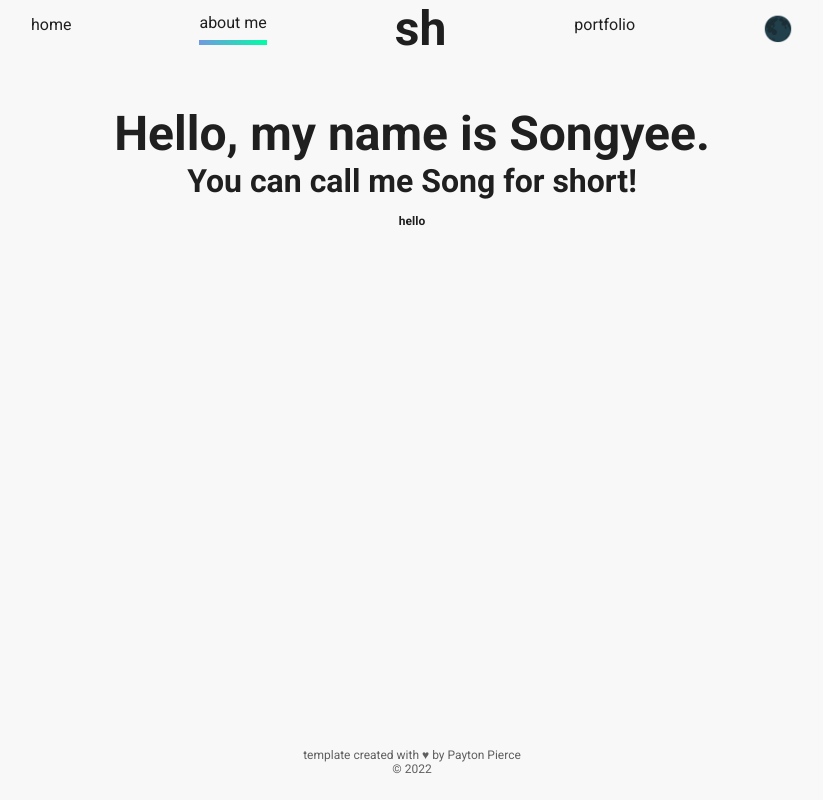
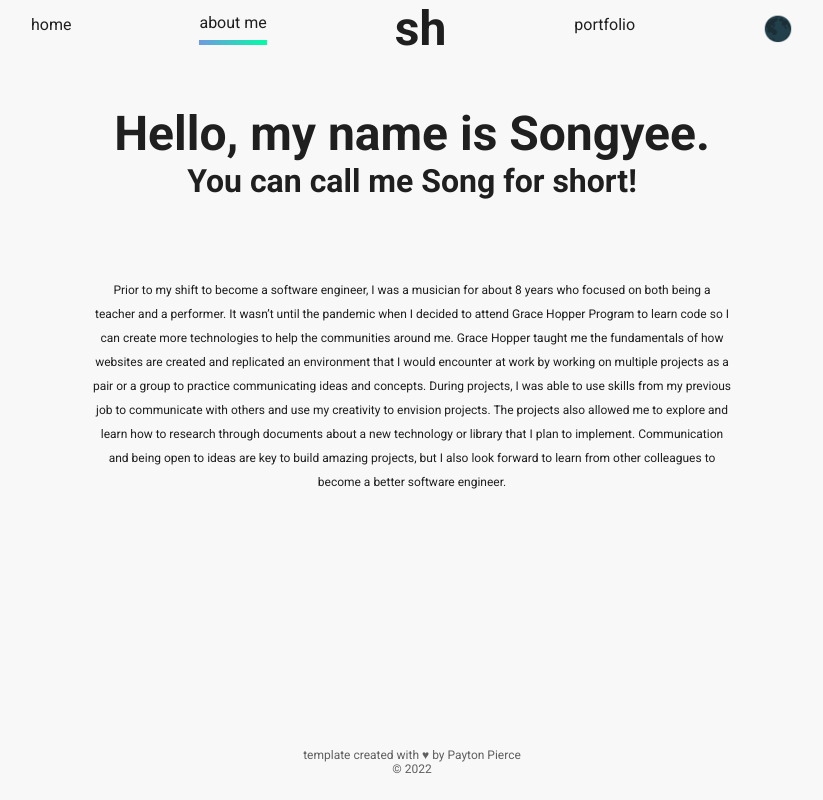
Before and after one commit to paytonjewell/ReactPortfolioTemplate, a React (Create React App) app: page /about in a window 1280 px wide. Shown: the whole page, without its empty margins (228-1051 px from the left). Built offline with nearby package versions, Linux system fonts and the light colour scheme; the HTML template or start-up script is replaced by a standard one.

Commit message:
edited About Paragraph

```diff
--- a/src/components/about/About.js
+++ b/src/components/about/About.js
@@ -11,7 +11,8 @@ export default function About() {
             <h1>Hello, my name is Songyee. </h1>
             <h2> You can call me Song for short!</h2>
             <br />
-            <h4>hello</ h4>
+            <p style={{textAlign:"center", marginTop: "5%", marginLeft: "25%", marginRight:"25%", lineHeight: "2"}}>Prior to my shift to become a software engineer, I was a musician for about 8 years who focused on both being a teacher and a performer. It wasn’t until the pandemic when I decided to attend Grace Hopper Program to learn code so I can create more technologies to help the communities around me. Grace Hopper taught me the fundamentals of how websites are created and replicated an environment that I would encounter at work by working on multiple projects as a pair or a group to practice communicating ideas and concepts. During projects, I was able to use skills from my previous job to communicate with others and use my creativity to envision projects. The projects also allowed me to explore and learn how to research through documents about a new technology or library that I plan to implement. Communication and being open to ideas are key to build amazing projects, but I also look forward to learn from other colleagues to become a better software engineer.
+</p>
 
         </Box>
     )
```
